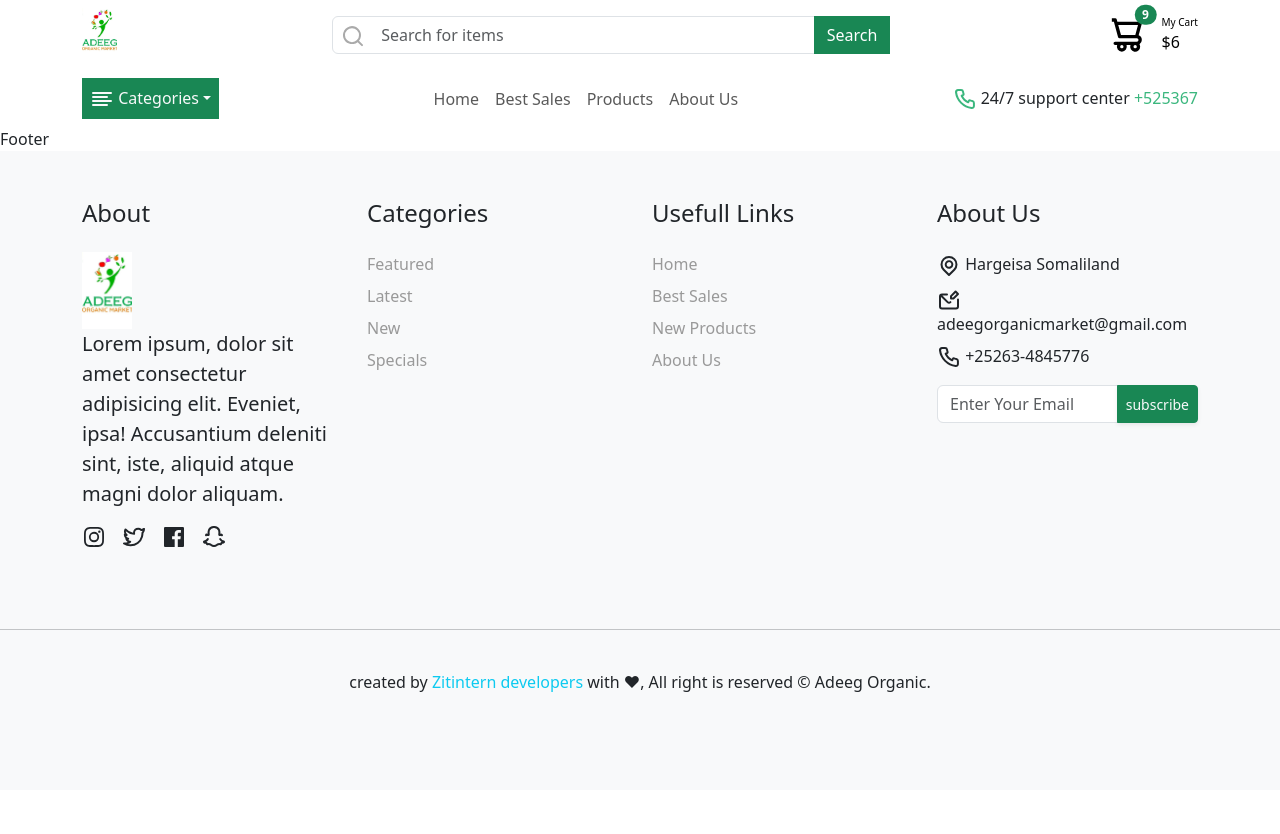
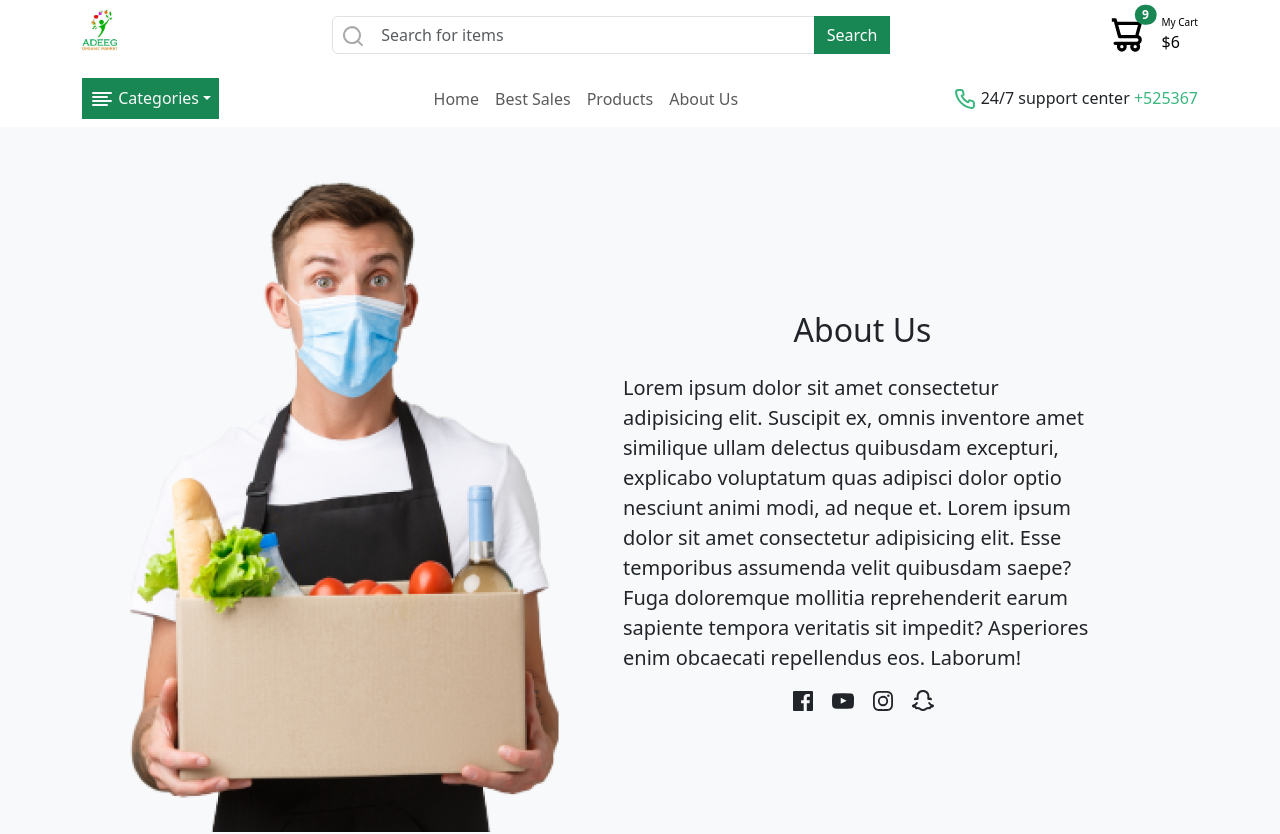
Before and after one commit to kaabe-a/AdeegProject, a React (Vite) app: page /About in a window 1280 px wide. Shown: the top 834 px of the page. Before the commit the page ends 800 px from the top, so only its background shows below. Built offline with nearby package versions, Linux system fonts and the light colour scheme; no server answers.

Commit message:
Adding About Us Page

```diff
--- a/src/pages/About.jsx
+++ b/src/pages/About.jsx
@@ -1,12 +1,42 @@
-import React from 'react'
-
+import React from "react";
+import { UilFacebook } from "@iconscout/react-unicons";
+import { UilYoutube } from "@iconscout/react-unicons";
+import { UilInstagram } from "@iconscout/react-unicons";
+import { UilSnapchatAlt } from "@iconscout/react-unicons";
 const About = () => {
   return (
-    <div>
-      Footer
-    </div>
+    <section className="bg-light">
+      <div className="container-md py-5">
+        <div className="d-md-flex justify-content-between gap-3 align-items-center px-5">
+          <img
+            className="img-fluid "
+            style={{}}
+            src="../images/Offer1-img.png"
+            alt=""
+          />
+          <div className="mt-3">
+            <h2 className="text-center mb-4">About Us</h2>
+            <p className="lead px-5">
+              Lorem ipsum dolor sit amet consectetur adipisicing elit. Suscipit
+              ex, omnis inventore amet similique ullam delectus quibusdam
+              excepturi, explicabo voluptatum quas adipisci dolor optio nesciunt
+              animi modi, ad neque et. Lorem ipsum dolor sit amet consectetur
+              adipisicing elit. Esse temporibus assumenda velit quibusdam saepe?
+              Fuga doloremque mollitia reprehenderit earum sapiente tempora
+              veritatis sit impedit? Asperiores enim obcaecati repellendus eos.
+              Laborum!
+            </p>
+            <div className="d-flex justify-content-center gap-3 align-items-center">
+              <UilFacebook />
+              <UilYoutube />
+              <UilInstagram />
+              <UilSnapchatAlt />
+            </div>
+          </div>
+        </div>
+      </div>
+    </section>
+  );
+};
 
-  )
-}
-
-export default About
+export default About;
```
